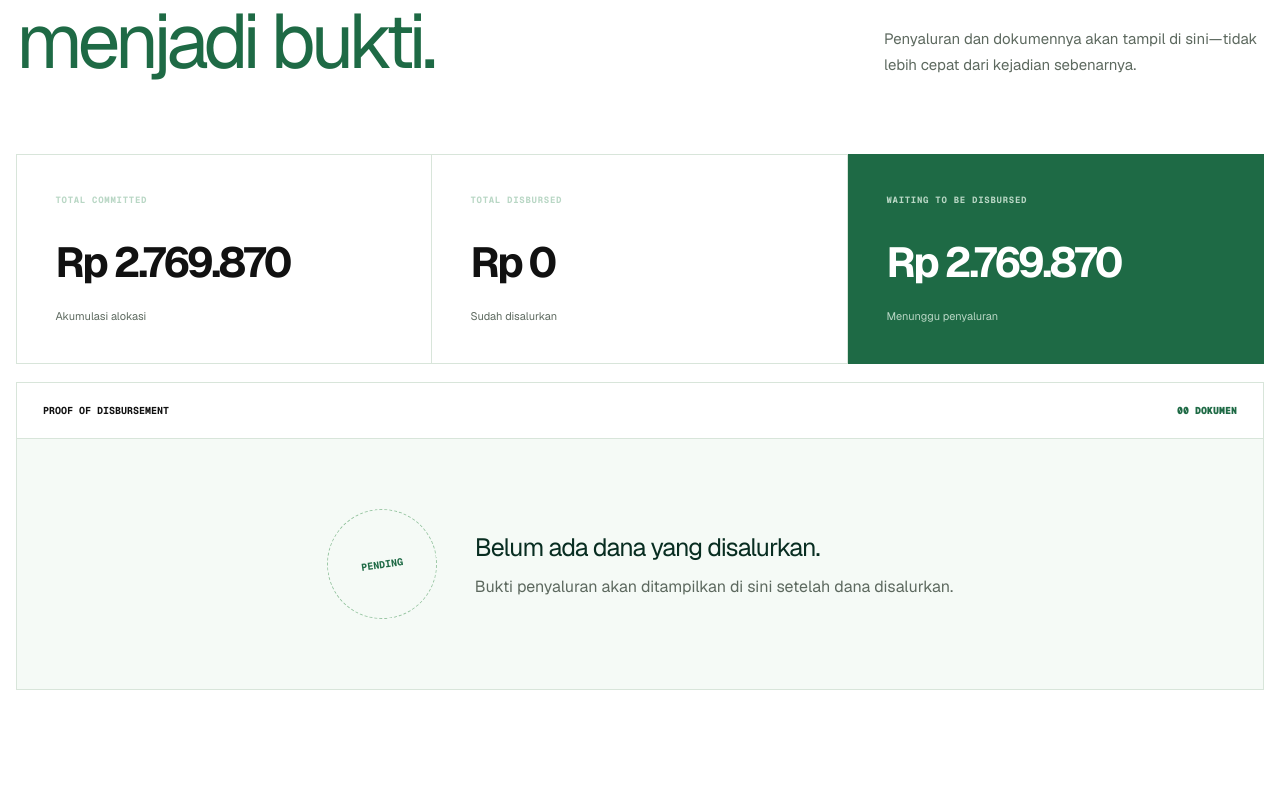
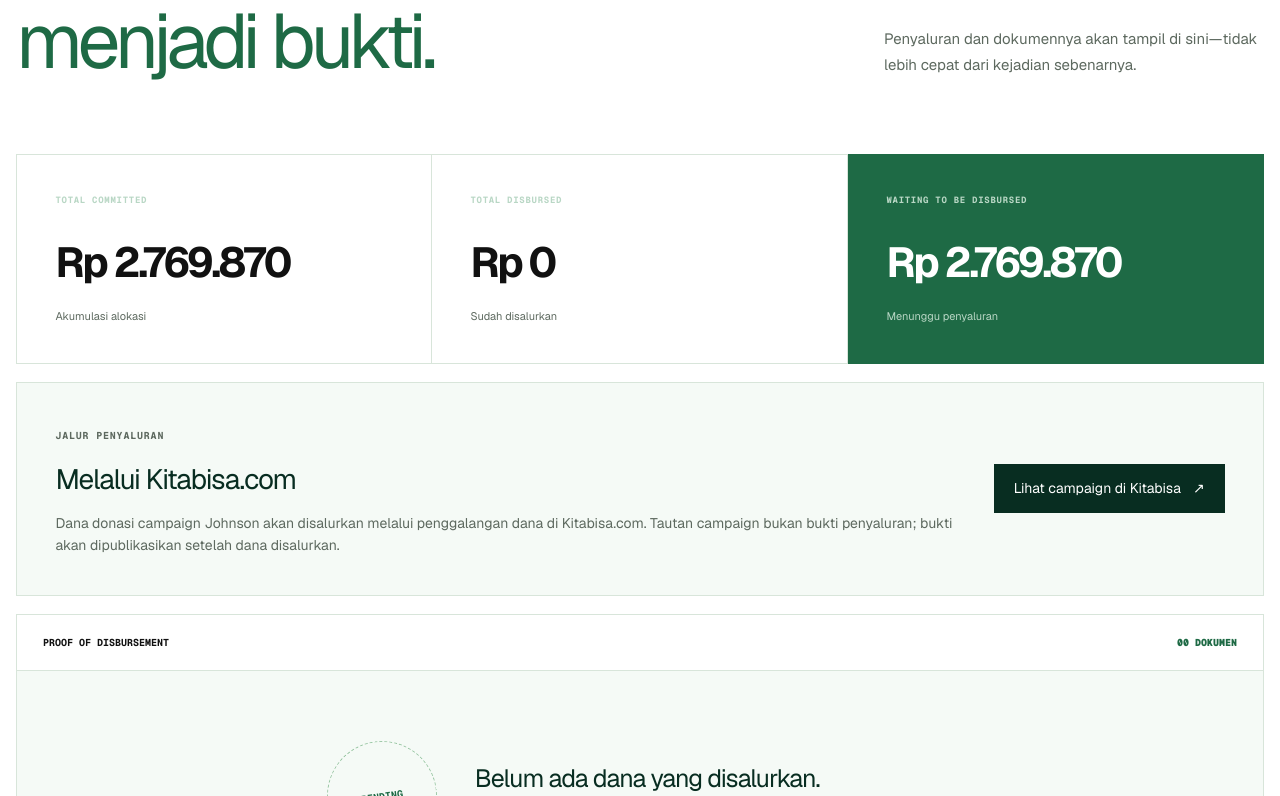
Before and after one commit to johnsonavengers/johnsonkalimantan, a Next.js app: page / in a window 1280 px wide. Shown: the part 4414-5210 px from the top of the page. Built offline with nearby package versions, Linux system fonts and the light colour scheme.

Commit message:
Add Kitabisa campaign distribution information

```diff
--- a/app/Dashboard.tsx
+++ b/app/Dashboard.tsx
@@ -27,6 +27,7 @@ type CampaignData = {
     donationTarget: number | null;
     currency: string;
     shopUrl: string;
+    distribution?: { platform: string; campaignUrl: string };
     lastUpdated: string | null;
   };
   daily: DailyRecord[];
@@ -290,7 +291,7 @@ export default function Dashboard() {
             ["02", "Transaksi tercatat", "Nilainya masuk ke campaign sales."],
             ["03", `${donationPercentage}% dihitung`, "Alokasi dihitung otomatis dari penjualan."],
             ["04", "Dana terkumpul", "Masuk ke total komitmen campaign."],
-            ["05", "Dana disalurkan", "Disalurkan kepada penerima yang dicatat."],
+            ["05", "Dana disalurkan", data.campaign.distribution ? `Dana akan disalurkan melalui ${data.campaign.distribution.platform}.` : "Disalurkan kepada penerima yang dicatat."],
             ["06", "Bukti diterbitkan", "Dokumen penyaluran tampil secara terbuka."],
           ].map(([number, title, body], index) => (
             <li key={number}>
@@ -341,6 +342,16 @@ export default function Dashboard() {
           <article><span>Total disbursed</span><strong>{rupiah.format(metrics.totalDisbursed)}</strong><small>Sudah disalurkan</small></article>
           <article className="waiting-card"><span>Waiting to be disbursed</span><strong>{rupiah.format(metrics.waiting)}</strong><small>Menunggu penyaluran</small></article>
         </div>
+        {data.campaign.distribution ? (
+          <aside className="distribution-card" aria-label="Jalur penyaluran donasi">
+            <div>
+              <span className="section-index">JALUR PENYALURAN</span>
+              <h3>Melalui {data.campaign.distribution.platform}</h3>
+              <p>Dana donasi campaign Johnson akan disalurkan melalui penggalangan dana di {data.campaign.distribution.platform}. Tautan campaign bukan bukti penyaluran; bukti akan dipublikasikan setelah dana disalurkan.</p>
+            </div>
+            <a href={data.campaign.distribution.campaignUrl} target="_blank" rel="noopener noreferrer">Lihat campaign di Kitabisa <span aria-hidden="true">↗</span><span className="sr-only"> (dibuka di tab baru)</span></a>
+          </aside>
+        ) : null}
         <div className="proof-box">
           <div className="proof-title"><span>Proof of disbursement</span><b>{String(data.disbursements.length).padStart(2, "0")} DOKUMEN</b></div>
           {data.disbursements.length ? (
--- a/app/globals.css
+++ b/app/globals.css
@@ -168,6 +168,14 @@ td small { margin-left: 10px; padding: 4px 7px; color: white; background: var(--
 .fund-grid .waiting-card { color: white; border-color: var(--green-700); background: var(--green-700); }
 .fund-grid .waiting-card small { color: #b9d7c5; }
 .proof-box { border: 1px solid var(--line); }
+.distribution-card { display: flex; flex-wrap: wrap; align-items: center; gap: 24px; padding: clamp(24px, 3vw, 40px); margin-bottom: 18px; border: 1px solid var(--line); background: var(--green-050); }
+.distribution-card > div { flex: 1 1 360px; min-width: 0; }
+.distribution-card h3 { margin: 12px 0; color: var(--green-950); font-size: 28px; letter-spacing: -.04em; }
+.distribution-card p { margin: 0; color: var(--muted); line-height: 1.6; font-size: 14px; }
+.distribution-card a { display: inline-flex; align-items: center; justify-content: center; gap: 12px; min-height: 48px; padding: 14px 20px; background: var(--green-950); color: white; font-size: 14px; }
+.distribution-card a:hover { background: var(--green-700); }
+.distribution-card a:focus-visible { outline: 3px solid var(--orange); outline-offset: 4px; }
+.sr-only { position: absolute; width: 1px; height: 1px; padding: 0; margin: -1px; overflow: hidden; clip-path: inset(50%); white-space: nowrap; border: 0; }
 .proof-title { display: flex; justify-content: space-between; padding: 21px 26px; border-bottom: 1px solid var(--line); font: 700 10px var(--font-geist-mono), monospace; text-transform: uppercase; }
 .proof-title b { color: var(--green-700); }
 .empty-proof { min-height: 250px; padding: 44px; display: flex; align-items: center; justify-content: center; gap: 38px; background: var(--green-050); }
--- a/data/campaign.json
+++ b/data/campaign.json
@@ -8,6 +8,10 @@
     "donationTarget": null,
     "currency": "IDR",
     "shopUrl": "",
+    "distribution": {
+      "platform": "Kitabisa.com",
+      "campaignUrl": "https://kitabisa.com/campaign/patunganjohnsonuntukhutan"
+    },
     "lastUpdated": "2026-09-05T15:52:20+07:00"
   },
   "daily": [
```
Also changed, not shown: 1 other file (tests, documents, lock files or other folders).
